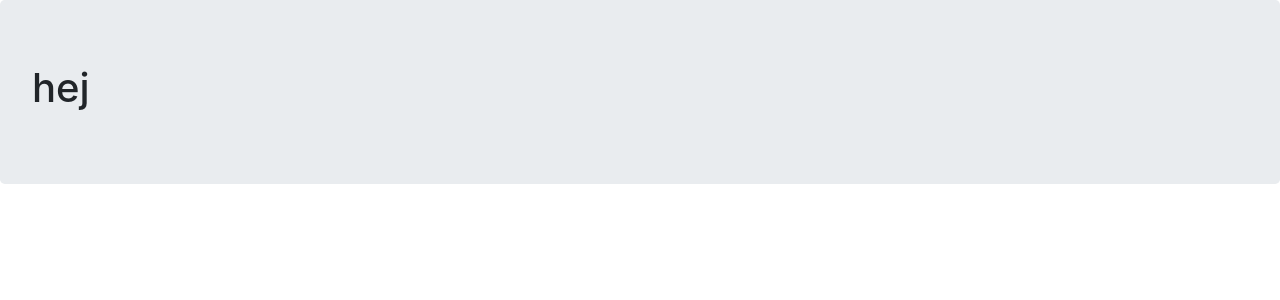
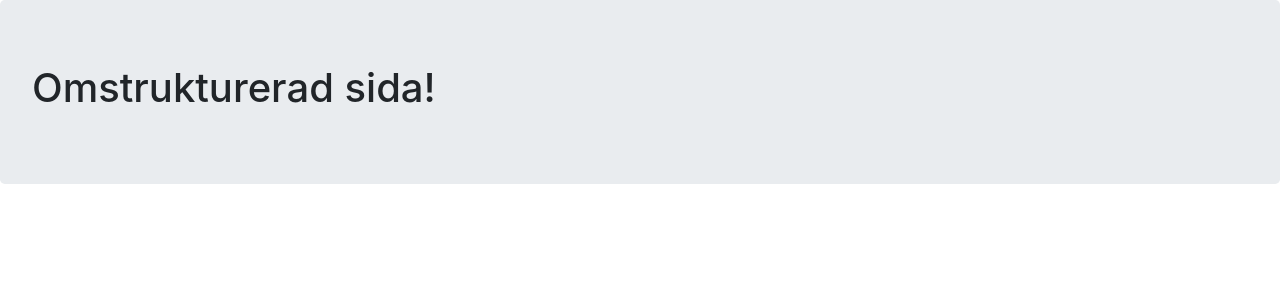
Before and after one commit to lediff/diffen.nu, a Flask app: page / in a window 1280 px wide. Shown: the part 56-356 px from the top of the page. Run offline with Flask 2, Linux system fonts and the light colour scheme; some libraries are stand-ins or nearby versions.

Commit message:
changed text

```diff
--- a/application/templates/index.html
+++ b/application/templates/index.html
@@ -1,7 +1,7 @@
 {% extends "base.html" %}
 {% block content %}
 <div class="jumbotron">
-    <h1>hej</h1>
+    <h1>Omstrukturerad sida!</h1>
 </div>
 
 {% endblock %}
```
